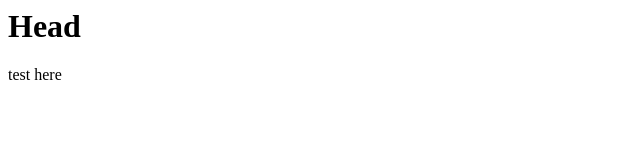
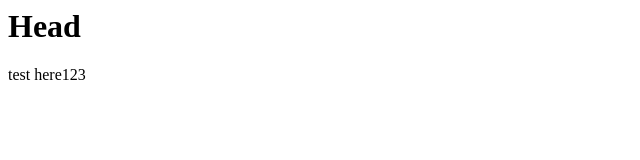
Before and after one commit to gomobile/gomobile.github.com, a plain HTML site: page y.html in a window 1280 px wide. Shown: the full height of the page, 0-640 px from the left. Drawn offline with Linux system fonts and the light colour scheme.

Commit message:
y.html modifications

```diff
--- a/y.html
+++ b/y.html
@@ -5,6 +5,6 @@
 </head>
 <body>
     <h1>Head</h1>
-	<article>test here</article>
+	<article>test here123</article>
 </body>
 </html>
```
